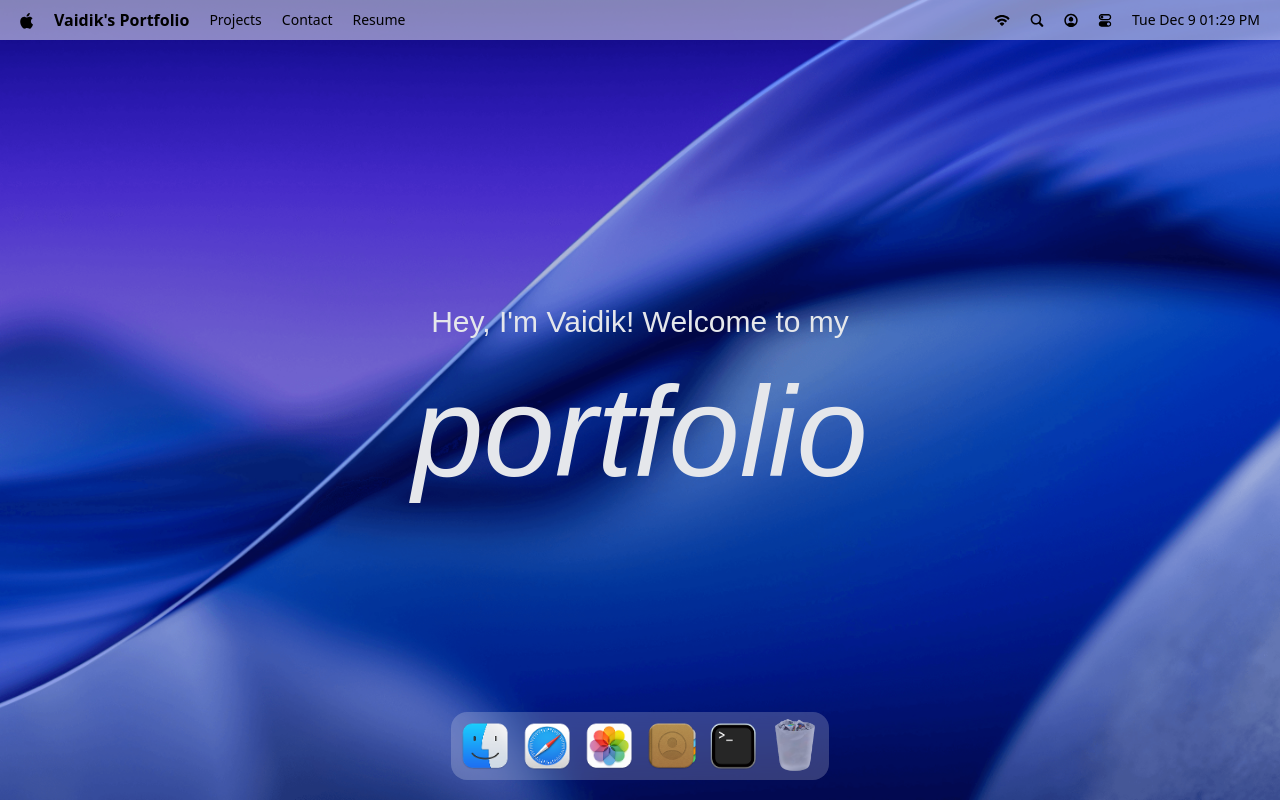
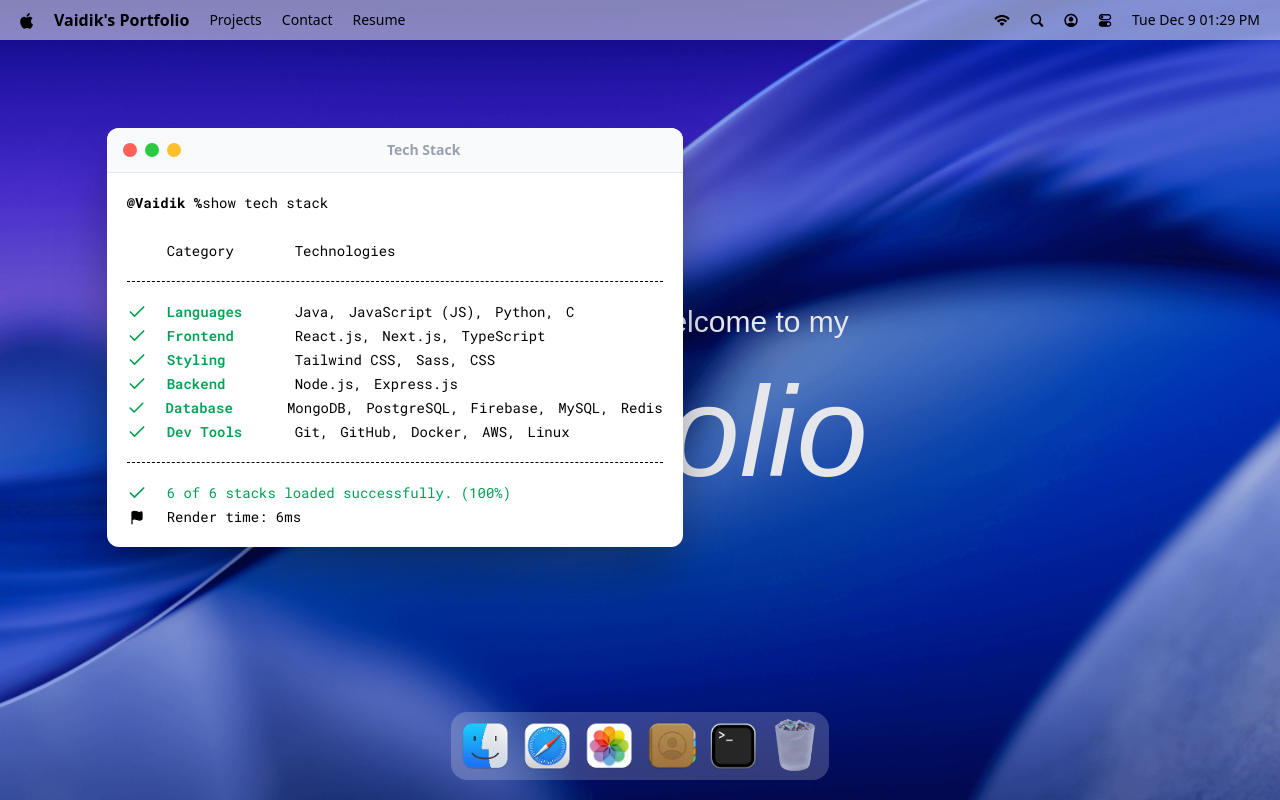
Before and after one commit to VedSher/MacOs_Portfolio, a React (Vite) app: page / in a window 1280 px wide. Both pictures are taken after a click on the button 733 px from the left and 746 px from the top of the page. Built offline with nearby package versions, Linux system fonts and the light colour scheme; a web font is replaced by a local one.

Commit message:
implemented a high order component for managing windows and states and Also added the first window - terminal

```diff
--- a/package.json
+++ b/package.json
@@ -14,11 +14,13 @@
     "@tailwindcss/vite": "^4.1.17",
     "dayjs": "^1.11.19",
     "gsap": "^3.13.0",
+    "immer": "^11.0.1",
     "lucide-react": "^0.556.0",
     "react": "^19.2.0",
     "react-dom": "^19.2.0",
     "react-tooltip": "^5.30.0",
-    "tailwindcss": "^4.1.17"
+    "tailwindcss": "^4.1.17",
+    "zustand": "^5.0.9"
   },
   "devDependencies": {
     "@eslint/js": "^9.39.1",
--- a/src/App.jsx
+++ b/src/App.jsx
@@ -1,5 +1,10 @@
 import { Dock, Navbar, Welcome } from '#components'
+import Terminal from '#windows/Terminal'
+import { gsap } from 'gsap'
+import { Draggable } from 'gsap/Draggable'
 import React from 'react'
+
+gsap.registerPlugin(Draggable)
 
 const App = () => {
   return (
@@ -7,6 +12,8 @@
       <Navbar />
       <Welcome />
       <Dock />
+
+      <Terminal />
     </main>
   )
 }
--- a/src/components/Dock.jsx
+++ b/src/components/Dock.jsx
@@ -1,10 +1,12 @@
 import { dockApps } from '#constants';
+import useWindowStore from '#store/window';
 import { useGSAP } from '@gsap/react';
 import { gsap } from 'gsap';
 import { useRef } from 'react'
 import { Tooltip } from 'react-tooltip';
 
 const Dock = () => {
+    const { openWindow, closeWindow, windows } = useWindowStore();
   const dockRef = useRef(null);
 
 
@@ -51,10 +53,27 @@
 
     dock.addEventListener("mousemove", handleMouseMove);
     dock.addEventListener("mouseleave", resetIcons);
+
+    return () => {
+      dock.removeEventListener("mousemove", handleMouseMove);
+      dock.removeEventListener("mouseleave", resetIcons);
+    };
   }, []);
+  const toggleApp = (app) => {
+    if(!app.canOpen) return;
 
-  const toggleApp = (app) => {
+    const window = windows[app.id];
 
+    if (!window) {
+        console.error(`No window found for app id: ${app.id}`);
+        return;
+    }
+
+    if(window.isOpen) {
+        closeWindow(app.id);
+    } else {
+        openWindow(app.id);
+    }
   }
 
   return (
--- /dev/null
+++ b/src/components/WindowControls.jsx
@@ -0,0 +1,17 @@
+import useWindowStore from "#store/window"
+
+
+const WindowControls = ({ target }) => {
+
+    const { closeWindow, maximizeWindow, minimizeWindow } = useWindowStore();
+
+    return (
+    <div id="window-controls" style={{ display: 'flex', gap: '0.5rem' }}>
+        <div className="close" onClick={() => closeWindow(target)} style={{ cursor: 'pointer' }} />
+        <div className="maximize" onClick={() => maximizeWindow(target)} style={{ cursor: 'pointer' }} />
+        <div className="minimize" onClick={() => minimizeWindow(target)} style={{ cursor: 'pointer' }} />
+    </div>
+  )
+}
+
+export default WindowControls
--- a/src/components/index.js
+++ b/src/components/index.js
@@ -1,5 +1,6 @@
 import Navbar from '#components/Navbar.jsx'
 import Welcome from '#components/Welcome'
 import Dock from '#components/Dock.jsx'
+import WindowControls from '#components/WindowControls';
 
-export { Navbar, Welcome, Dock };
+export { Navbar, Welcome, Dock, WindowControls };
--- a/src/constants/index.js
+++ b/src/constants/index.js
@@ -101,12 +101,12 @@
 
 const techStack = [
   {
+    category: "Languages",
+    items: ["Java", "JavaScript (JS)", "Python", "C"],
+  },
+  {
     category: "Frontend",
     items: ["React.js", "Next.js", "TypeScript"],
-  },
-  {
-    category: "Mobile",
-    items: ["React Native", "Expo"],
   },
   {
     category: "Styling",
@@ -114,15 +114,15 @@
   },
   {
     category: "Backend",
-    items: ["Node.js", "Express", "NestJS", "Hono"],
+    items: ["Node.js", "Express.js"],
   },
   {
     category: "Database",
-    items: ["MongoDB", "PostgreSQL"],
+    items: ["MongoDB", "PostgreSQL", "Firebase", "MySQL", "Redis"],
   },
   {
     category: "Dev Tools",
-    items: ["Git", "GitHub", "Docker"],
+    items: ["Git", "GitHub", "Docker", "AWS", "Linux"],
   },
 ];
 
@@ -132,28 +132,28 @@
     text: "Github",
     icon: "/icons/github.svg",
     bg: "#f4656b",
-    link: "https://github.com/JavaScript-Mastery-Pro",
+    link: "https://github.com/VedSher",
   },
   {
     id: 2,
-    text: "Platform",
+    text: "Leetcode",
     icon: "/icons/atom.svg",
     bg: "#4bcb63",
-    link: "https://jsmastery.com/",
+    link: "leetcode.com/u/vaidikjsk",
   },
   {
     id: 3,
     text: "Twitter/X",
     icon: "/icons/twitter.svg",
     bg: "#ff866b",
-    link: "https://x.com/jsmasterypro",
+    link: "https://x.com/vaidikshreshth_",
   },
   {
     id: 4,
     text: "LinkedIn",
     icon: "/icons/linkedin.svg",
     bg: "#05b6f6",
-    link: "https://www.linkedin.com/company/javascriptmastery/posts/?feedView=all",
+    link: "https://www.linkedin.com/in/vaidik-shreshth/",
   },
 ];
 
@@ -493,14 +493,14 @@
 const INITIAL_Z_INDEX = 1000;
 
 const WINDOW_CONFIG = {
-  finder: { isOpen: false, zIndex: INITIAL_Z_INDEX, data: null },
-  contact: { isOpen: false, zIndex: INITIAL_Z_INDEX, data: null },
-  resume: { isOpen: false, zIndex: INITIAL_Z_INDEX, data: null },
-  safari: { isOpen: false, zIndex: INITIAL_Z_INDEX, data: null },
-  photos: { isOpen: false, zIndex: INITIAL_Z_INDEX, data: null },
-  terminal: { isOpen: false, zIndex: INITIAL_Z_INDEX, data: null },
-  txtfile: { isOpen: false, zIndex: INITIAL_Z_INDEX, data: null },
-  imgfile: { isOpen: false, zIndex: INITIAL_Z_INDEX, data: null },
+  finder: { isOpen: false, zIndex: INITIAL_Z_INDEX, data: null, isMaximized: false, isMinimized: false },
+  contact: { isOpen: false, zIndex: INITIAL_Z_INDEX, data: null, isMaximized: false, isMinimized: false },
+  resume: { isOpen: false, zIndex: INITIAL_Z_INDEX, data: null, isMaximized: false, isMinimized: false },
+  safari: { isOpen: false, zIndex: INITIAL_Z_INDEX, data: null, isMaximized: false, isMinimized: false },
+  photos: { isOpen: false, zIndex: INITIAL_Z_INDEX, data: null, isMaximized: false, isMinimized: false },
+  terminal: { isOpen: false, zIndex: INITIAL_Z_INDEX, data: null, isMaximized: false, isMinimized: false },
+  txtfile: { isOpen: false, zIndex: INITIAL_Z_INDEX, data: null, isMaximized: false, isMinimized: false },
+  imgfile: { isOpen: false, zIndex: INITIAL_Z_INDEX, data: null, isMaximized: false, isMinimized: false },
 };
 
 export { INITIAL_Z_INDEX, WINDOW_CONFIG };
--- /dev/null
+++ b/src/hoc/WindowWrapper.jsx
@@ -0,0 +1,63 @@
+import useWindowStore from '#store/window'
+import { useGSAP } from '@gsap/react';
+import gsap from 'gsap';
+import React, { useLayoutEffect, useRef } from 'react'
+import Draggable from 'gsap/Draggable';
+
+const WindowWrapper = (Component, windowKey) => {
+    const Wrapped = (props) => {
+        const { focusWindow, windows } = useWindowStore();
+        const { isOpen, zIndex, isMaximized, isMinimized } = windows[windowKey];
+        const ref = useRef(null);
+
+        useGSAP(() => {
+            const el = ref.current;
+            if(!el || !isOpen) return;
+
+            el.style.display = 'block';
+
+            gsap.fromTo(
+                el,
+                { scale: 0.8, opacity: 0, y: 40 },
+                {
+                    scale: 1,
+                    opacity: 1,
+                    y: 0,
+                    duration: 0.6,
+                    ease: "power3.out"
+                },
+            )
+        }, [isOpen]);
+
+        useGSAP(() => {
+            const el = ref.current;
+            if(!el) return;
+
+            Draggable.create(el, {
+                onPress: () => focusWindow(windowKey)
+            });
+        }, []);
+
+        useLayoutEffect(() => {
+            const el = ref.current;
+            if (!el) return;
+            el.style.display = isOpen ? 'block' : 'none';
+        }, [isOpen]);
+
+        return (
+            <section id={windowKey} ref={ref} style={{ zIndex }}
+            data-state-maximized={isMaximized}
+            data-state-minimized={isMinimized}
+            className='absolute'>
+                <Component {...props} />
+            </section>
+        )
+    }
+
+    Wrapped.displayName = `WindowWrapper(${Component.displayName ||
+        Component.name || 'Component'})`;
+
+    return Wrapped;
+}
+
+export default WindowWrapper
--- a/src/index.css
+++ b/src/index.css
@@ -394,3 +394,12 @@
     }
   }
 }
+
+/* Window maximize/minimize states */
+[data-state-maximized="true"] {
+  @apply w-screen! h-screen! top-0! left-0! rounded-none!;
+}
+
+[data-state-minimized="true"] {
+  @apply bottom-20! top-auto! left-1/2! -translate-x-1/2! translate-y-0! w-40! h-12! scale-75 opacity-75! pointer-events-auto;
+}
--- /dev/null
+++ b/src/store/window.js
@@ -0,0 +1,68 @@
+import { WINDOW_CONFIG, INITIAL_Z_INDEX } from "#constants";
+import { create } from "zustand";
+import { immer } from "zustand/middleware/immer";
+const useWindowStore = create(
+    immer((set) => ({
+    windows : WINDOW_CONFIG,
+    nextZIndex: INITIAL_Z_INDEX+1,
+
+    openWindow: (windowKey, data = null) =>
+        set((state) => {
+            const win = state.windows[windowKey];
+            if (!win) {
+                console.error(`Cannot open window: "${windowKey}" not found in WINDOW_CONFIG`);
+                return;
+            }
+            win.isOpen = true;
+            win.zIndex = state.nextZIndex;
+            win.data = data ?? win.data;
+            state.nextZIndex++;
+        }),
+
+    closeWindow: (windowKey) =>
+        set((state) => {
+            const win = state.windows[windowKey];
+            if (!win) {
+                console.error(`Cannot close window: "${windowKey}" not found in WINDOW_CONFIG`);
+                return;
+            }
+            win.isOpen = false;
+            win.zIndex = INITIAL_Z_INDEX;
+            win.data = null
+        }),
+
+    focusWindow: (windowKey) => set((state) => {
+        const win = state.windows[windowKey];
+        if (!win) {
+            console.error(`Cannot focus window: "${windowKey}" not found in WINDOW_CONFIG`);
+            return;
+        }
+        win.zIndex = state.nextZIndex++;
+    }),
+
+    maximizeWindow: (windowKey) =>
+        set((state) => {
+            const win = state.windows[windowKey];
+            if (!win) {
+                console.error(`Cannot maximize window: "${windowKey}" not found in WINDOW_CONFIG`);
+                return;
+            }
+            win.isMaximized = !win.isMaximized;
+            win.isMinimized = false;
+        }),
+
+    minimizeWindow: (windowKey) =>
+        set((state) => {
+            const win = state.windows[windowKey];
+            if (!win) {
+                console.error(`Cannot minimize window: "${windowKey}" not found in WINDOW_CONFIG`);
+                return;
+            }
+            win.isMinimized = !win.isMinimized;
+            win.isMaximized = false;
+        }),
+
+    })),
+);
+
+export default useWindowStore;
--- /dev/null
+++ b/src/windows/Terminal.jsx
@@ -0,0 +1,58 @@
+import { WindowControls } from '#components/index'
+import { techStack } from '#constants'
+import WindowWrapper from '#hoc/WindowWrapper'
+import { Check, Flag } from 'lucide-react'
+import React from 'react'
+
+const Terminal = () => {
+  return (
+    <>
+      <div id="window-header">
+        <WindowControls target="terminal" />
+        <h2>Tech Stack</h2>
+      </div>
+
+      <div className="techstack">
+        <p>
+          <span className='font-bold'>@Vaidik %</span>
+          show tech stack
+        </p>
+
+        <div className='label'>
+          <p className='w-32'>Category</p>
+          <p>Technologies</p>
+        </div>
+
+        <ul className='content'>
+          {techStack.map(({ category, items }) => (
+            <li key={category} className='flex items-center'>
+              <Check className='check' size={20} />
+              <h3>{category}</h3>
+              <ul>
+                {items.map((item, i) => (
+                  <li key={i}>{item}{items.length - 1 === i ? "" : ", "}</li>
+                ))}
+              </ul>
+            </li>
+          ))}
+        </ul>
+
+        <div className="footnote">
+          <p>
+            <Check size={20} /> 6 of 6 stacks loaded successfully.
+              (100%)
+          </p>
+
+          <p className='text-black'>
+            <Flag size={15} fill='black' />
+            Render time: 6ms
+          </p>
+        </div>
+      </div>
+    </>
+  )
+}
+
+const TerminalWindow = WindowWrapper(Terminal, "terminal")
+
+export default TerminalWindow
--- /dev/null
+++ b/src/windows/index.js
@@ -0,0 +1,3 @@
+import Terminal from "./Terminal";
+
+export { Terminal };
```
Also changed, not shown: 1 other file (tests, documents, lock files or other folders).
